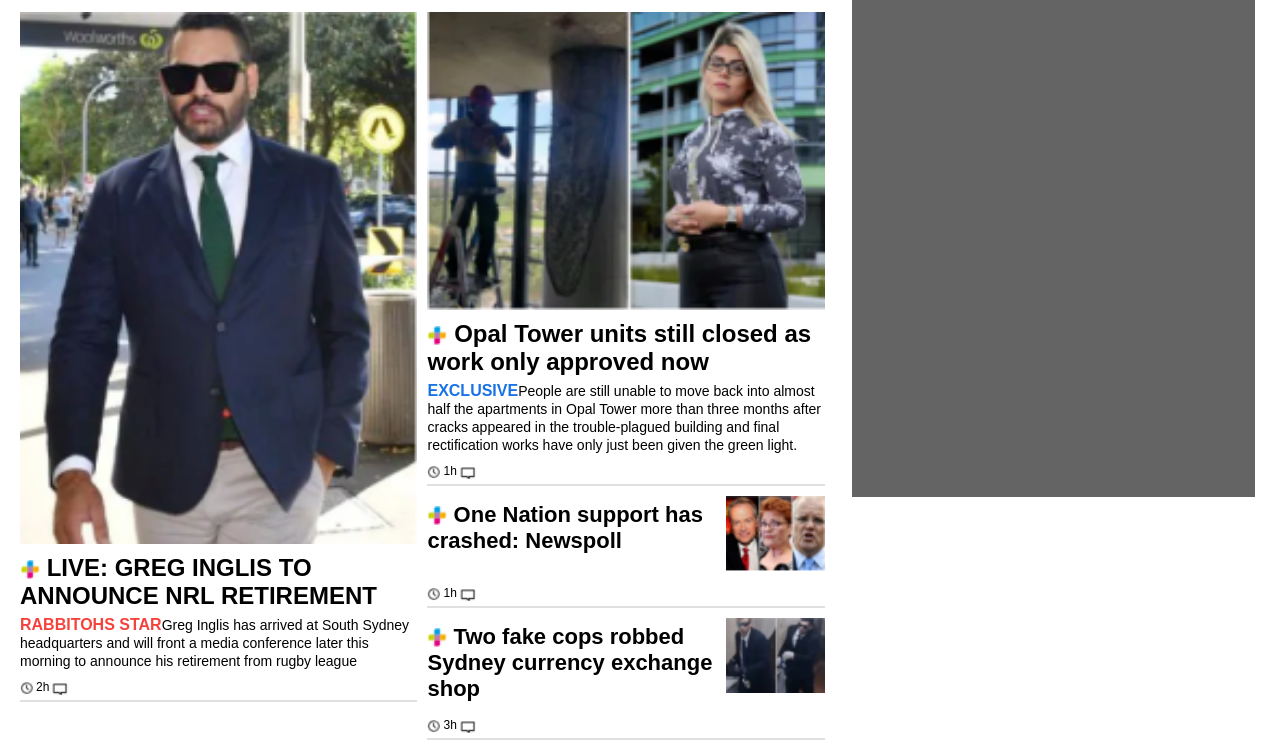
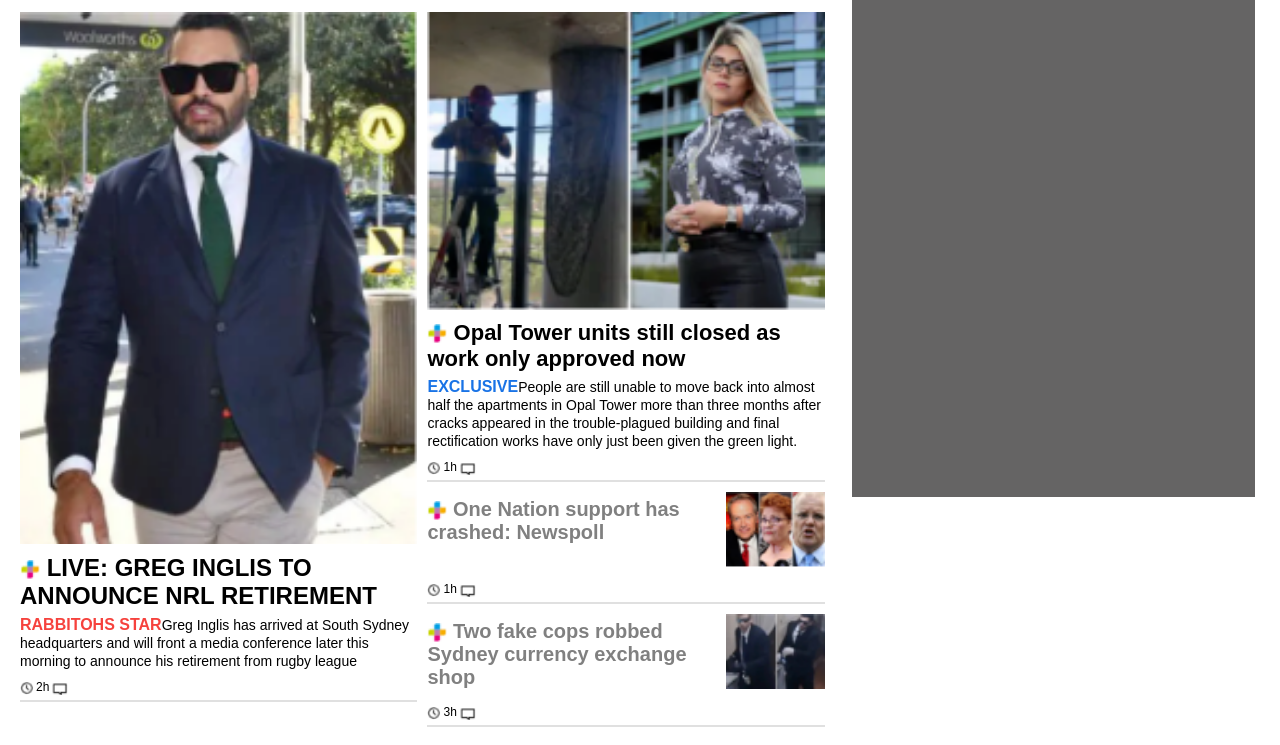
Before and after one commit to skt-dev/senior-code-test, a website: page index.html in a window 1280 px wide. Shown: the part 123-868 px from the top of the page. Drawn offline with Linux system fonts and the light colour scheme.

Commit message:
scss variables introduced

```diff
--- a/style/main.scss
+++ b/style/main.scss
@@ -1,16 +1,18 @@
+@import 'variables';
+
 * {
   box-sizing: border-box;
 }
 
 body {
-  font-family: Arial;
+  font-family: $font_family;
   margin: 10px;
   min-width: 320px;
 }
 
 .column {
   float: left;
-  width: 33.33%;
+  width: $left_column_width;
   padding: 0 10px;
 }
 
@@ -84,14 +86,14 @@
 #body_wrapper {
   .main-content-wrapper {
     float: left;
-    width: 66%;
+    width: $left_column_width;
     margin-right: 10px;
 
     #header_wrapper {
       min-height: 100px;
       background-color: #656464;
       color: white;
-      font-size: 32px;
+      font-size: $font_size_section_header;
       padding: 10px;
       margin: 10px 0;
     }
@@ -99,13 +101,19 @@
     .content-wrapper {
       .heading {
         padding: 6px 0;
-        font-size: 24px;
+        font-size: $font_size_primary_article_title;
         font-weight: bold;
       }
 
       .article-0-wrapper {
         // for first article only
         min-height: 600px;
+      }
+      .article-1-wrapper {
+        // for 2nd article only
+        .heading {
+          font-size: $font_size_secondary_article_title;
+        }
       }
 
       .article-col {
@@ -122,11 +130,11 @@
           font-weight: bold;
 
           &.red-intro {
-            color: #F6423D;
+            color: $color_red;
           }
 
           &.blue-intro {
-            color: #1973E6;
+            color: $color_blue;
           }
         }
 
@@ -135,7 +143,8 @@
           overflow: auto;
 
           .heading {
-            font-size: 22px;
+            color: $color_grey;
+            font-size: $font_size_ternary_article_title;
           }
 
           .article-media {
@@ -173,12 +182,12 @@
 
   .ads-side-bar-wrapper {
     float: left;
-    width: 32%;
+    width: $right_column_width;
     padding-left: 20px;
     min-height: 600px;
     background-color: #656464;
     color: white;
-    font-size: 32px;
+    font-size: $font_size_section_header;
     padding: 10px;
     margin: 10px 0;
   }
--- /dev/null
+++ b/style/variables.scss
@@ -0,0 +1,13 @@
+$font_family: 'Arial';
+$font_size_section_header: 32px;
+$font_size_primary_article_title: 24px;
+$font_size_secondary_article_title: 22px;
+$font_size_ternary_article_title: 20px;
+
+$color_red: #F6423D;
+$color_blue: #1973E6;
+$color_grey: grey;
+
+$column_width: 33.33%;
+$left_column_width: 66%;
+$right_column_width: 32%;
```
Also changed, not shown: style/main.css.
